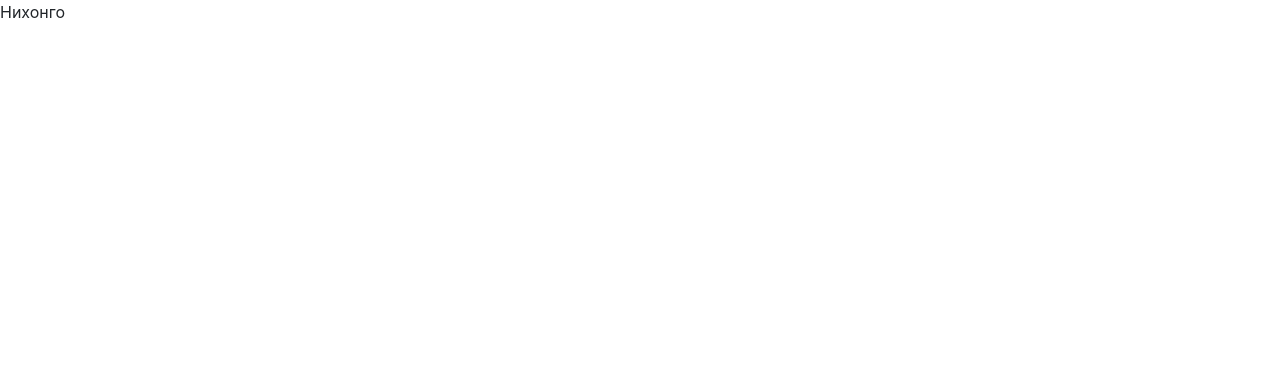
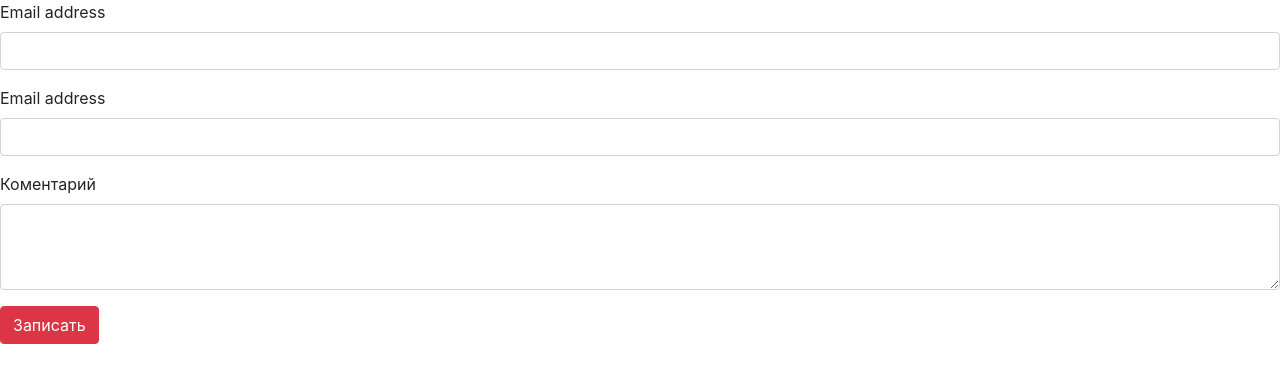
Before and after one commit to Bartlby19/list-comments, a React (Create React App) app in the folder client/: page / in a window 1280 px wide. Shown: the top 382 px of the page. Built offline with nearby package versions, Linux system fonts and the light colour scheme.

Commit message:
First commit

```diff
--- a/client/src/App.js
+++ /dev/null
@@ -1,17 +0,0 @@
-import React from "react";
-import {Route, Router} from 'react-router-dom';
-import "./App.css"
-
-import {createBrowserHistory} from "history";
-const history = createBrowserHistory();
-
-class App extends React.Component {
-  render() {
-    return (
-        <Router history={history}>
-        <div>Нихонго</div>
-        </Router>
-    )
-  }
-}
-export default App;
--- /dev/null
+++ b/client/src/App.jsx
@@ -0,0 +1,13 @@
+import React from "react";
+import "./App.css"
+import InputInformation from "./components/InputInformation/InputInformation";
+
+
+class App extends React.Component {
+  render() {
+    return (
+        <InputInformation/>
+    )
+  }
+}
+export default App;
--- /dev/null
+++ b/client/src/components/InputInformation/InputInformation.css
@@ -0,0 +1,6 @@
+
+.form-control:focus {
+    border-color: red;
+    -webkit-box-shadow: none;
+    box-shadow: none;
+}
--- /dev/null
+++ b/client/src/components/InputInformation/InputInformation.jsx
@@ -0,0 +1,33 @@
+import React from "react";
+import "./InputInformation.css"
+import {useDispatch} from "react-redux";
+import {changeStep, getTypeOfStructure} from "../redux/actions";
+
+const InputInformation = () => {
+    const dispatch = useDispatch();
+
+
+    return (
+        <div>
+            <body>
+            <form>
+                <div className="form-group">
+                    <label>Email address</label>
+                    <input type="text" className="form-control" id="exampleInputEmail1" aria-describedby="emailHelp"/>
+                </div>
+                <div className="form-group">
+                    <label>Email address</label>
+                    <input type="email" className="form-control" id="exampleInputEmail1" aria-describedby="emailHelp"/>
+                </div>
+                <div className="form-group">
+                    <label>Коментарий</label>
+                    <textarea className="form-control" rows="3"/>
+                </div>
+                <button type="button" className="btn btn-danger">Записать</button>
+            </form>
+            </body>
+        </div>
+    )
+}
+
+export default InputInformation
--- a/client/src/index.js
+++ b/client/src/index.js
@@ -1,6 +1,6 @@
 import React from 'react';
 import {render} from 'react-dom';
-import App from './App';
+import App from './App.jsx';
 import {compose, createStore, applyMiddleware} from "redux";
 import thunk from "redux-thunk";
 import {Provider} from "react-redux"
```
Also changed, not shown: client/src/components/Comments/Comment/Comment.css (added), client/src/components/Comments/Comment/Comment.jsx (added), client/src/components/Comments/Comments.css (added), client/src/components/Comments/Comments.jsx (added), client/src/components/Footer/Footer.css (added), client/src/components/Footer/Footer.jsx (added).
